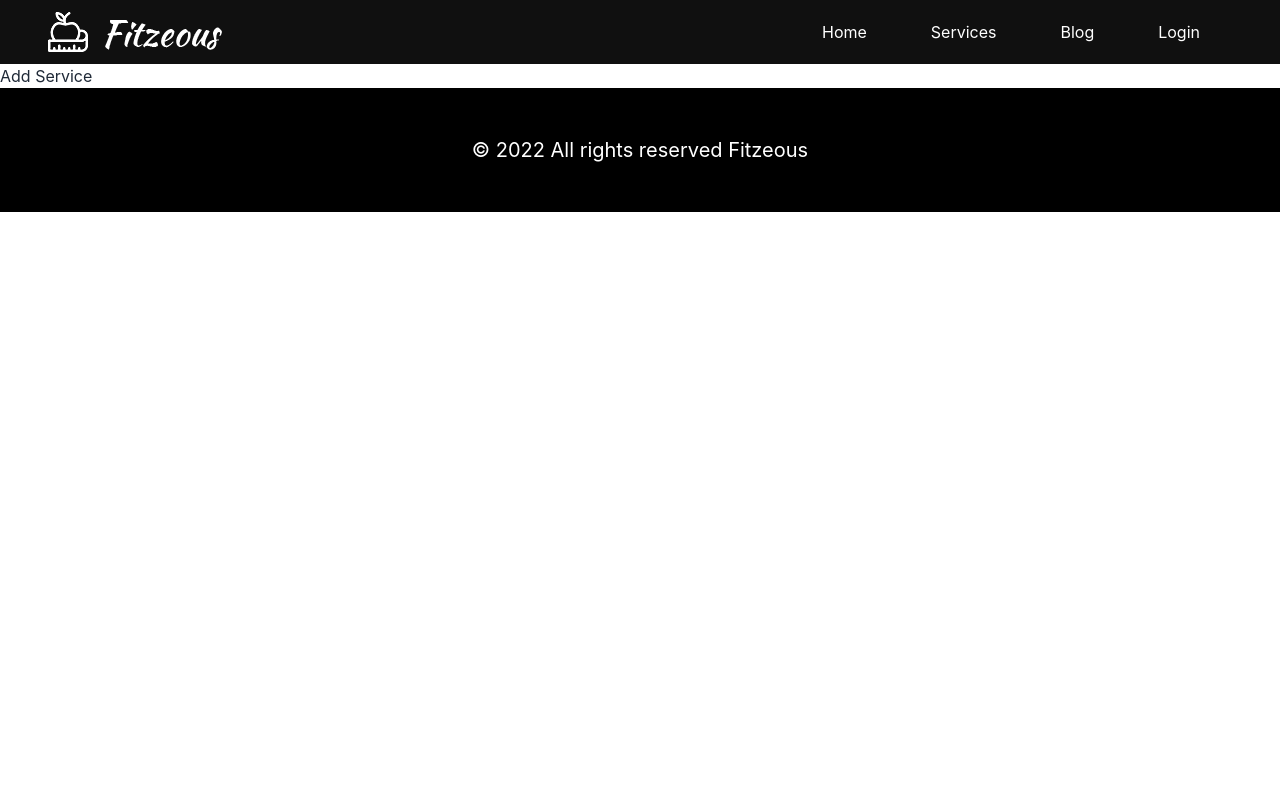
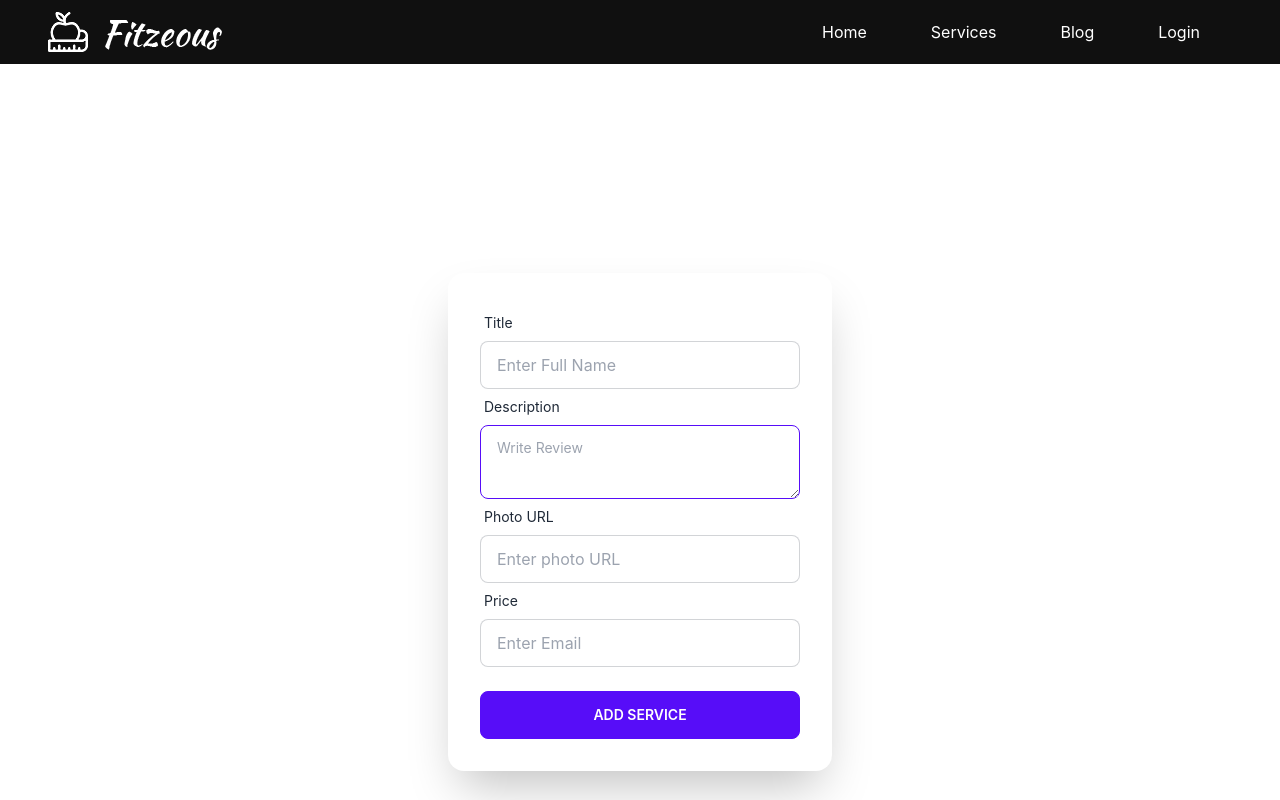
Before and after one commit to coderpbt/product-service-review-client, a React (Create React App) app: page /addservice in a window 1280 px wide. Shown: the top 800 px of the page. Built offline with nearby package versions, Linux system fonts and the light colour scheme; no server answers.

Commit message:
service review add

```diff
--- a/src/Pages/AddServices/AddServices.jsx
+++ b/src/Pages/AddServices/AddServices.jsx
@@ -1,9 +1,90 @@
 import React from 'react';
 
+
 const AddServices = () => {
+
+  const handleOnSubmit = (event) => {
+    event.preventDefault();
+    const form = event.target;
+    const title = form.name.value;
+    const image_url = form.photoURL.value;
+    const details = form.textarea.value;
+    const price = form.price.value;
+    console.log(title, image_url,details,price)
+
+    const service = {
+      title : title,
+      image_url : image_url,
+      details : details,
+      price : price
+    }
+
+    fetch(`http://localhost:4000/services`, {
+      method: 'POST',
+      headers: {
+        'content-type': 'application/json'
+      },
+      body: JSON.stringify(service)
+    })
+      .then(res => res.json())
+      .then(data => {
+        console.log(data)
+        if (data.acknowledged) {
+          alert('Services add successfully')
+          form.reset();
+
+        }
+      })
+      .catch(er => console.error(er));
+
+  }
+
+
+
   return (
-    <div>
-      <p>Add Service</p>
+    <div className='py-8'>
+      <div className='xl:w-[1200px] mx-auto w-[95%]'>
+      <div className="hero min-h-screen">
+      <div className="hero-content w-[75%] flex-col">
+        <div className="text-center lg:text-left">
+          <h1 className="text-3xl text-white font-bold">Add A New Service</h1>
+        </div>
+        <div className="card flex-shrink-0 w-full max-w-sm shadow-2xl bg-base-100">
+          <div className="card-body">
+            <form onSubmit={handleOnSubmit}>
+              <div className="form-control">
+                <label className="label">
+                  <span className="label-text">Title</span>
+                </label>
+                <input type="text" name='name' placeholder="Enter Full Name" className="input input-bordered" />
+              </div>
+              <div className="form-control">
+                <label className="label">
+                  <span className="label-text">Description</span>
+                </label>
+                <textarea name='textarea' className="textarea textarea-primary" placeholder="Write Review"></textarea>
+              </div>
+              <div className="form-control">
+                <label className="label">
+                  <span className="label-text">Photo URL</span>
+                </label>
+                <input type="text" name='photoURL' placeholder="Enter photo URL" className="input input-bordered" />
+              </div>
+              <div className="form-control">
+                <label className="label">
+                  <span className="label-text">Price</span>
+                </label>
+                <input type="text" name='price' placeholder="Enter Email" className="input input-bordered" />
+              </div>
+              <div className="form-control mt-6">
+                <button className="btn btn-primary">Add Service</button>
+              </div>
+            </form>
+          </div>
+        </div>
+      </div>
+    </div>
+      </div>
     </div>
   );
 };
--- a/src/Pages/Home/Services/Services.jsx
+++ b/src/Pages/Home/Services/Services.jsx
@@ -20,7 +20,7 @@ const Services = () => {
         <div className='w-[100%]'>
           <div className='text-center'>
             <h2 className='text-4xl text-black font-bold pb-7'>Our Services</h2>
-            <p className='text-base text-black mb-3'>Osed quia consequuntur magni dolores eos qui ratione voluptatem sequi nesciunt. Neque porro quisquam <br /> est, qui dolorem ipsum quia dolor sit amet, consectetur, adipisci sed quia non numquam qui ratione voluptatem sequi nesciunt.</p>
+            <p className='text-base text-black mb-3'>The best form of health is when you don’t have to worry about it. We believe in the natural way of managing weight. We specialise in adopting long-term lifestyle modifications to maintain a healthy body weight based on personal requirements.</p>
           </div>
 
           <div className='grid grid-cols-1 md:grid-cols-2 xl:grid-cols-3 gap-4 pt-2'>
--- a/src/Pages/MyReview/MyReview.jsx
+++ b/src/Pages/MyReview/MyReview.jsx
@@ -16,7 +16,29 @@ const MyReview = () => {
       })
   // eslint-disable-next-line react-hooks/exhaustive-deps
   }, [user?.email])
-  console.log(user?.email);
+
+  const handleDelete = id =>{
+    const proceed = window.confirm('Are you sure, you want to cancel this order');
+    if(proceed){
+        fetch(`http://localhost:4000/reviews/${id}`, {
+            method: 'DELETE'
+        })
+        .then(res => res.json())
+        .then(data => {
+            console.log(data);
+            if (data.deletedCount > 0){
+                alert('deleted successfully');
+                const remaining = reviwes.filter(odr => odr._id !== id);
+                setReviwes(remaining);
+            }
+        })
+    }
+}
+
+const handleUpdateReview = (id) => {
+  console.log(id);
+}
+
   return (
     <div className='xl:w-[1200px] mx-auto w-[95%]'>
       <div className="overflow-x-auto w-full py-14">
@@ -36,7 +58,13 @@ const MyReview = () => {
           </thead>
           <tbody>
             {
-              reviwes.map(myreview => <TableReview key={myreview._id} myreview={myreview} />)
+              reviwes.map(myreview =>
+              <TableReview
+              key={myreview._id}
+               myreview={myreview}
+               handleDelete={handleDelete}
+               handleUpdateReview={handleUpdateReview}
+               />)
             }
           </tbody>
         </table>
--- a/src/Pages/MyReview/TableReview.jsx
+++ b/src/Pages/MyReview/TableReview.jsx
@@ -1,8 +1,8 @@
 import React from 'react';
 
-const TableReview = ({ myreview }) => {
+const TableReview = ({ myreview, handleDelete, handleUpdateReview,handeleNewUpdate }) => {
 
-  const { serviceName, textarea } = myreview
+  const { _id, serviceName, textarea } = myreview
   return (
     <>
       {
@@ -25,8 +25,10 @@ const TableReview = ({ myreview }) => {
                 {textarea}
               </td>
               <td>
-        <button>Edit</button>
-        <button className="btn btn-ghost btn-xs">Delete</button>
+                <button onClick={() => handleUpdateReview(_id)}>
+                  <label htmlFor="my-modal-6" className="btn">Edit</label>
+                </button>
+                <button onClick={() => handleDelete(_id)} className="btn btn-ghost btn-xs">Delete</button>
               </td>
             </tr>
           </>
@@ -35,6 +37,26 @@ const TableReview = ({ myreview }) => {
             <p>null</p>
           </>
       }
+
+      {/* The button to open modal */}
+
+      {/* Put this part before </body> tag */}
+      <input type="checkbox" id="my-modal-6" className="modal-toggle" />
+      <div className="modal modal-bottom sm:modal-middle">
+        <div className="modal-box">
+          <form onClick={handeleNewUpdate}>
+            <input type="text" name='name' placeholder="Type here" className="input mb-3 input-bordered input-secondary w-full max-w-xs" />
+            <br />
+            <input type="text" name='review' placeholder="Type here" className="input input-bordered input-secondary w-full max-w-xs" />
+            <div className="modal-action">
+            <label htmlFor="my-modal-6" className="btn">Update</label>
+          </div>
+          </form>
+
+        </div>
+      </div>
+
+
     </>
   );
 };
--- a/src/Pages/ServiceDetails/ServiceDetails.jsx
+++ b/src/Pages/ServiceDetails/ServiceDetails.jsx
@@ -4,11 +4,13 @@ import Comment from '../../component/Sheard/Comment/Comment';
 
 const ServiceDetails = () => {
   const servicesData = useLoaderData();
+
+  const newReview = useLoaderData()
   const [reviwes, setReviwes] = useState([])
   const [refresh,setRefresh] = useState(false)
   console.log(reviwes);
   useEffect(() => {
-    fetch(`http://localhost:4000/reviews`)
+    fetch(`http://localhost:4000/reviews/${newReview._id}`)
       .then(res => res.json())
       .then(data => {
         setRefresh(!refresh)
@@ -16,6 +18,7 @@ const ServiceDetails = () => {
       })
   // eslint-disable-next-line react-hooks/exhaustive-deps
   }, [refresh])
+
   return (
     <div className='bg-[#fff]'>
       <div className='xl:w-[800px] mx-auto w-[95%]'>
@@ -36,7 +39,7 @@ const ServiceDetails = () => {
               <h2 className='text-3xl text-black mb-5'>Reviews</h2>
 
               {
-                reviwes.map(reviweItem =>
+                reviwes?.map(reviweItem =>
                   <div key={reviweItem._id}>
 
                     <div className='flex border p-2 mb-5'>
--- a/src/component/Routes/Route.js
+++ b/src/component/Routes/Route.js
@@ -16,7 +16,6 @@ export const router = createBrowserRouter([
   {
     path: "/",
     element: <Main />,
-    errorElement : <ErrorElement />,
     children:[
       {
         path:'/',
@@ -53,9 +52,19 @@ export const router = createBrowserRouter([
         element:<AddServices />
       },
       {
+        path:'/reviews/:id',
+        loader: ({params}) => fetch(`http://localhost:4000/reviews/${params.id}`),
+        element:<MyReview />
+      },
+      {
         path:'/reviews',
         element:<PrivateRoute><MyReview /></PrivateRoute>
       },
+
     ]
   },
+  {
+    path:'*',
+    element:  <ErrorElement />,
+  },
 ]);
--- a/src/component/Sheard/Comment/Comment.jsx
+++ b/src/component/Sheard/Comment/Comment.jsx
@@ -41,7 +41,7 @@ const Comment = () => {
       .then(data => {
         console.log(data)
         if (data.acknowledged) {
-          alert('Order placed successfully')
+          alert('Review Add successfully')
           form.reset();
 
         }
@@ -50,9 +50,6 @@ const Comment = () => {
 
 
   }
-
-
-
 
   return (
     <div className="hero">
```
Also changed, not shown: 1 other file (tests, documents, lock files or other folders). Lines whose indentation alone changed are shown as unchanged.
